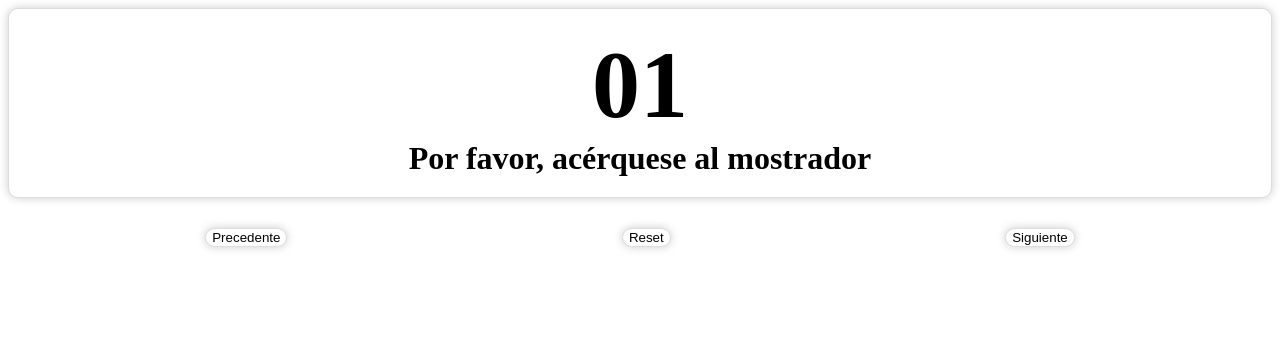
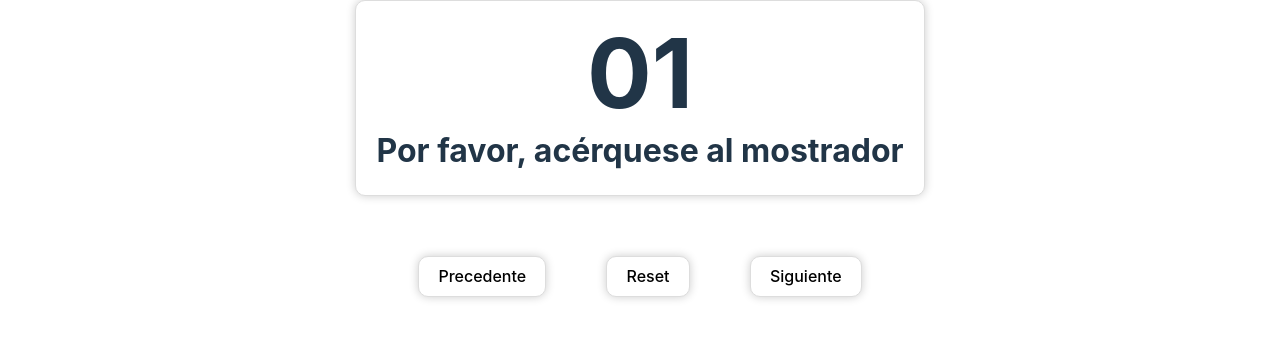
Before and after one commit to Celadus/Laboratorio-Modulo-4-Funciones, a website built with Vite: page index.html in a window 1280 px wide. Built offline with nearby package versions, Linux system fonts and the light colour scheme.

Commit message:
emplementada la parte html

```diff
--- a/src/style.css
+++ b/src/style.css
@@ -1,3 +1,103 @@
+:root {
+  font-family: Inter, system-ui, Avenir, Helvetica, Arial, sans-serif;
+  line-height: 1.5;
+  font-weight: 400;
+
+  color-scheme: light dark;
+  color: rgba(255, 255, 255, 0.87);
+  background-color: #242424;
+
+  font-synthesis: none;
+  text-rendering: optimizeLegibility;
+  -webkit-font-smoothing: antialiased;
+  -moz-osx-font-smoothing: grayscale;
+  -webkit-text-size-adjust: 100%;
+}
+
+a {
+  font-weight: 500;
+  color: #646cff;
+  text-decoration: inherit;
+}
+a:hover {
+  color: #535bf2;
+}
+
+body {
+  margin: 0;
+  display: flex;
+  flex-direction: column;
+  place-items: center;
+  min-width: 320px;
+  min-height: 100vh;
+}
+
+h1 {
+  font-size: 3.2em;
+  line-height: 1.1;
+}
+
+#app {
+  max-width: 1280px;
+  margin: 0 auto;
+  padding: 2rem;
+  text-align: center;
+}
+
+.logo {
+  height: 6em;
+  padding: 1.5em;
+  will-change: filter;
+  transition: filter 300ms;
+}
+.logo:hover {
+  filter: drop-shadow(0 0 2em #646cffaa);
+}
+.logo.vanilla:hover {
+  filter: drop-shadow(0 0 2em #3178c6aa);
+}
+
+.card {
+  padding: 2em;
+}
+
+.read-the-docs {
+  color: #888;
+}
+
+button {
+  border-radius: 8px;
+  border: 1px solid transparent;
+  padding: 0.6em 1.2em;
+  font-size: 1em;
+  font-weight: 500;
+  font-family: inherit;
+  background-color: #1a1a1a;
+  cursor: pointer;
+  transition: border-color 0.25s;
+}
+button:hover {
+  border-color: #646cff;
+}
+button:focus,
+button:focus-visible {
+  outline: 4px auto -webkit-focus-ring-color;
+}
+
+@media (prefers-color-scheme: light) {
+  :root {
+    color: #213547;
+    background-color: #ffffff;
+  }
+  a:hover {
+    color: #747bff;
+  }
+  button {
+    background-color: #f9f9f9;
+  }
+}
+
+
 .turno-display {
   display: flex;
   flex-direction: column;
@@ -33,9 +133,10 @@
   border-radius: 10px;
 }
 
-button {
+.bottone button {
   background-color: #fff;
   border: 1px solid #ddd;
   border-radius: 10px;
   box-shadow:  0 0 10px rgba(0, 0, 0, 0.2);
+  margin: 30px;
 }
```
